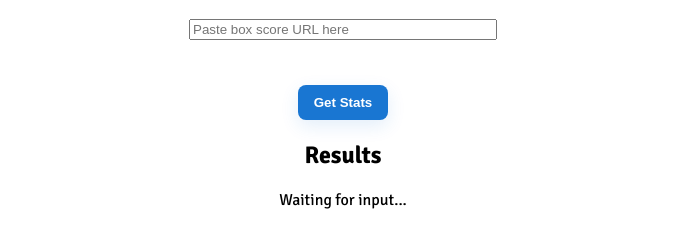
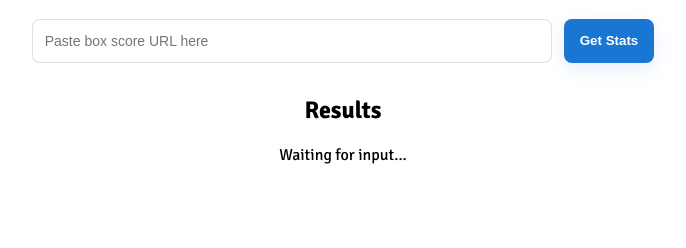
Before and after one commit to tannerk11/Advanced-Stat-Machine, a plain HTML site: page public/index.html in a window 1280 px wide. Shown: the part 116-364 px from the top of the page, without its empty margins (297-983 px from the left). Drawn offline with Linux system fonts and the light colour scheme.

Commit message:
ui(frontend): place Get Stats to the right of input and ensure equal height (flex controls)

```diff
--- a/public/index.html
+++ b/public/index.html
@@ -10,6 +10,7 @@
 <body>
   <h1>MitchPom NAIA Box Score Scraper</h1>
 
+  <div class="controls">
     <input
       id="urlInput"
       type="text"
@@ -17,6 +18,7 @@
     />
 
     <button id="fetchBtn">Get Stats</button>
+  </div>
 
   <h2>Results</h2>
   <div id="results">Waiting for input...</div>
--- a/public/styles.css
+++ b/public/styles.css
@@ -15,6 +15,42 @@ input {
   display: block;
   margin-left: auto;
   margin-right: auto;
+}
+
+/* Controls: input + button inline and equal height */
+.controls {
+  display: flex;
+  gap: 12px;
+  align-items: stretch; /* make children same height */
+  justify-content: center;
+  margin-bottom: 12px;
+}
+
+.controls input {
+  width: 520px; /* prefer a wider input when space allows */
+  margin: 0; /* controlled by container */
+  padding: 10px 12px;
+  border-radius: 8px;
+  border: 1px solid rgba(0,0,0,0.12);
+  box-sizing: border-box;
+  font-size: 14px;
+}
+
+.controls button {
+  margin: 0;
+  padding: 0 18px;
+  border-radius: 8px;
+  height: auto; /* allow flex to size */
+  min-height: 44px;
+  display: inline-flex;
+  align-items: center;
+  justify-content: center;
+}
+
+@media (max-width: 640px) {
+  .controls { flex-direction: column; gap: 10px; }
+  .controls input { width: 100%; }
+  .controls button { width: 100%; }
 }
 
 /* Primary action button */
```
Lines whose indentation alone changed are shown as unchanged.
